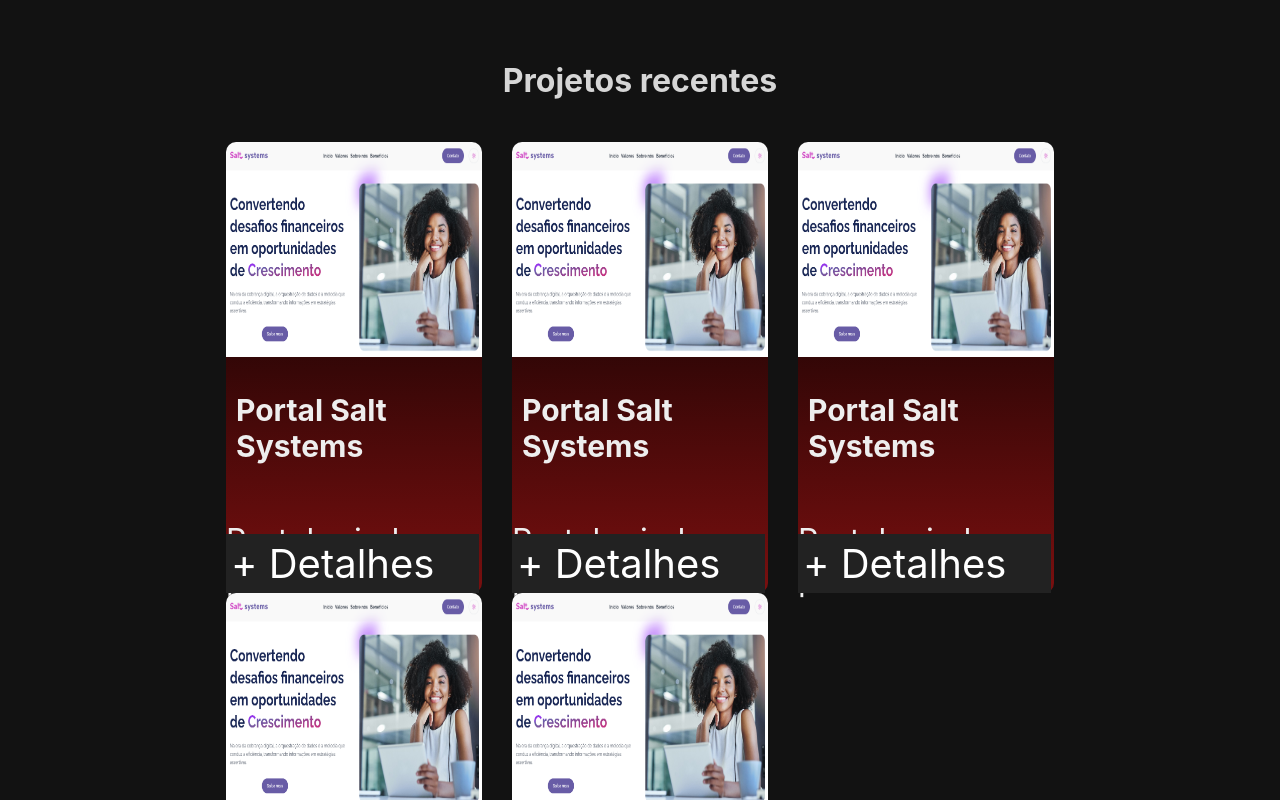
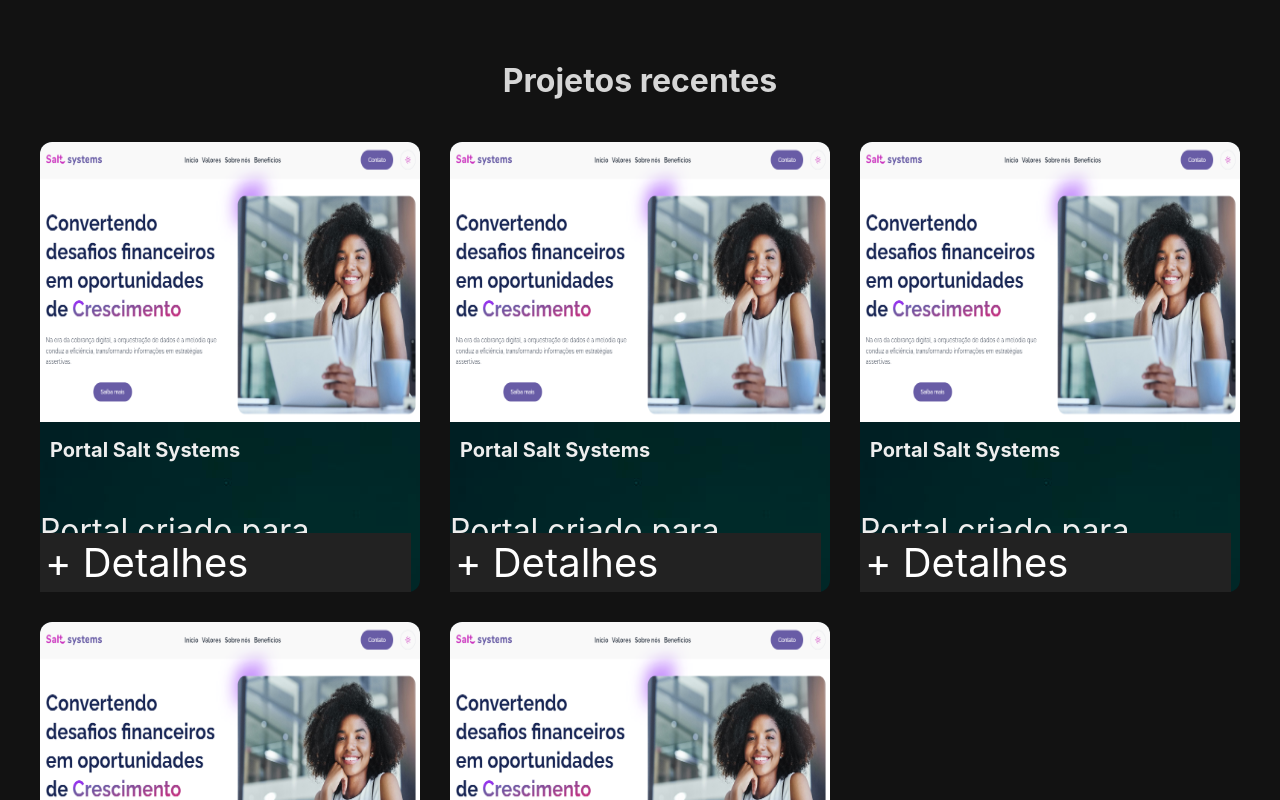
Before and after one commit to FiNiShYy/MyPortfolio, a React (Create React App) app: page / in a window 1280 px wide. Shown: the part 1000-1800 px from the top of the page. Built offline with nearby package versions, Linux system fonts and the light colour scheme; the HTML template or start-up script is replaced by a standard one.

Commit message:
'update-test'

```diff
--- a/src/components/Portfolio/Portfolio.css
+++ b/src/components/Portfolio/Portfolio.css
@@ -3,6 +3,7 @@
     display: grid;
     grid-template-columns: repeat(3, 1fr);
     column-gap: 30px;
+    row-gap: 30px;
     padding:20px;
 }
 
@@ -15,42 +16,38 @@
 }
 
 .card-container {
-    width: 20vw;
-    border-radius: 10px;
-    background-image: linear-gradient( 179deg,  rgba(0,0,0,1) 9.2%, rgba(127,16,16,1) 103.9% );
-    height: auto;
+    width: 380px;
+    border-radius: 12px;
+    background-image: url(../../assets/desktop-wallpaper-green-hq-dark-green-minimalist.jpg);
     display: flex;
     justify-content: center;
     flex-direction: column;
-    gap: 10px;
     position: relative;
 }
 
 .container-img {
     display: flex;
-    height: 50%;
-    align-items: center;
+    height: 280px;
 }
 
 .image-card {
     display: flex;
     width: 100%;
     height: 100%;
-    border-radius: 10px 10px 0px 0px;
+    border-radius: 12px 12px 0px 0px;
 }
 
 .card-text {
-    height: 50%;
+    height: 170px;
     display: flex;
     flex-direction: column;
 }
 
 .card-title {
     display: flex;
-    align-items: center;
     padding-left: 10px;
     color:#eee;
-    font-size: 30px;
+    font-size: 20px;
 }
 
 .card-description {
```
Also changed, not shown: src/assets/desktop-wallpaper-green-hq-dark-green-minimalist.jpg (added).
